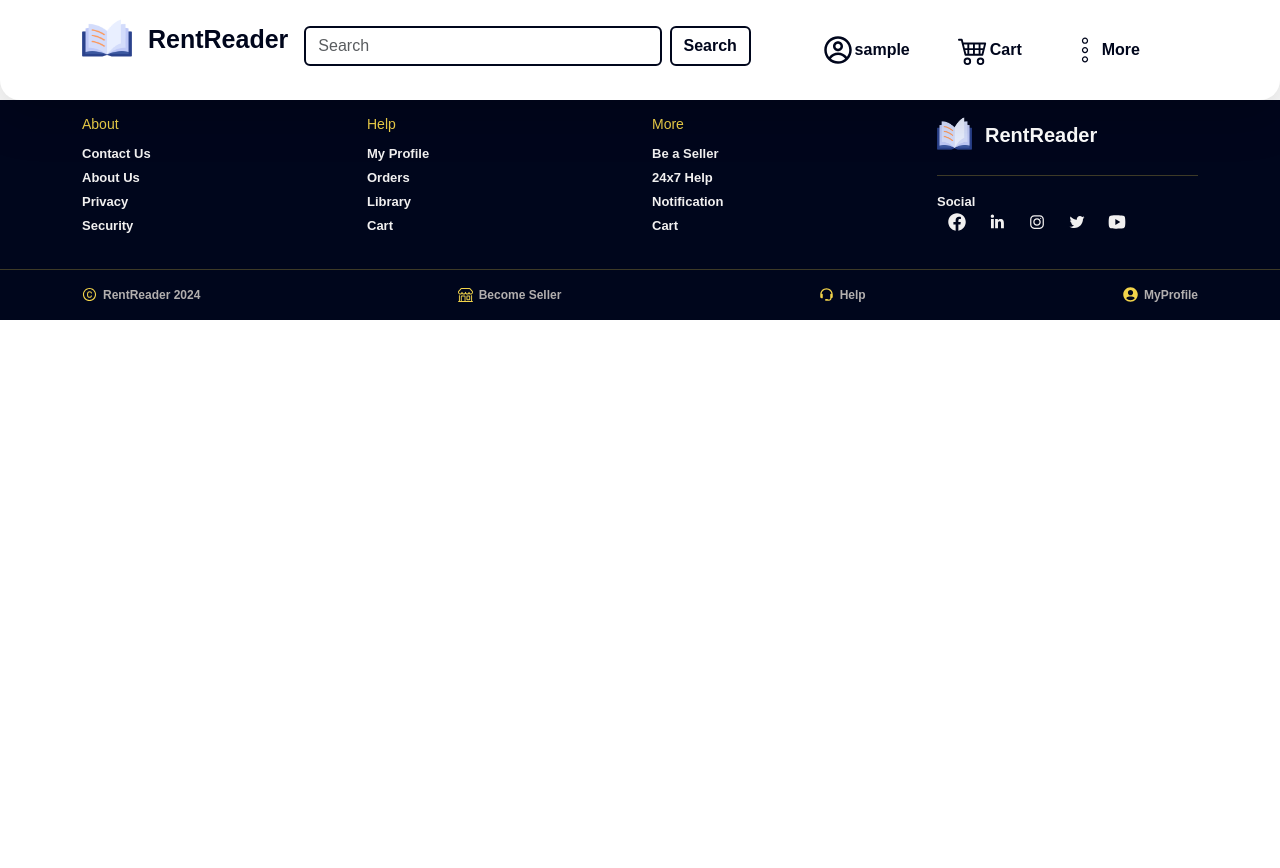
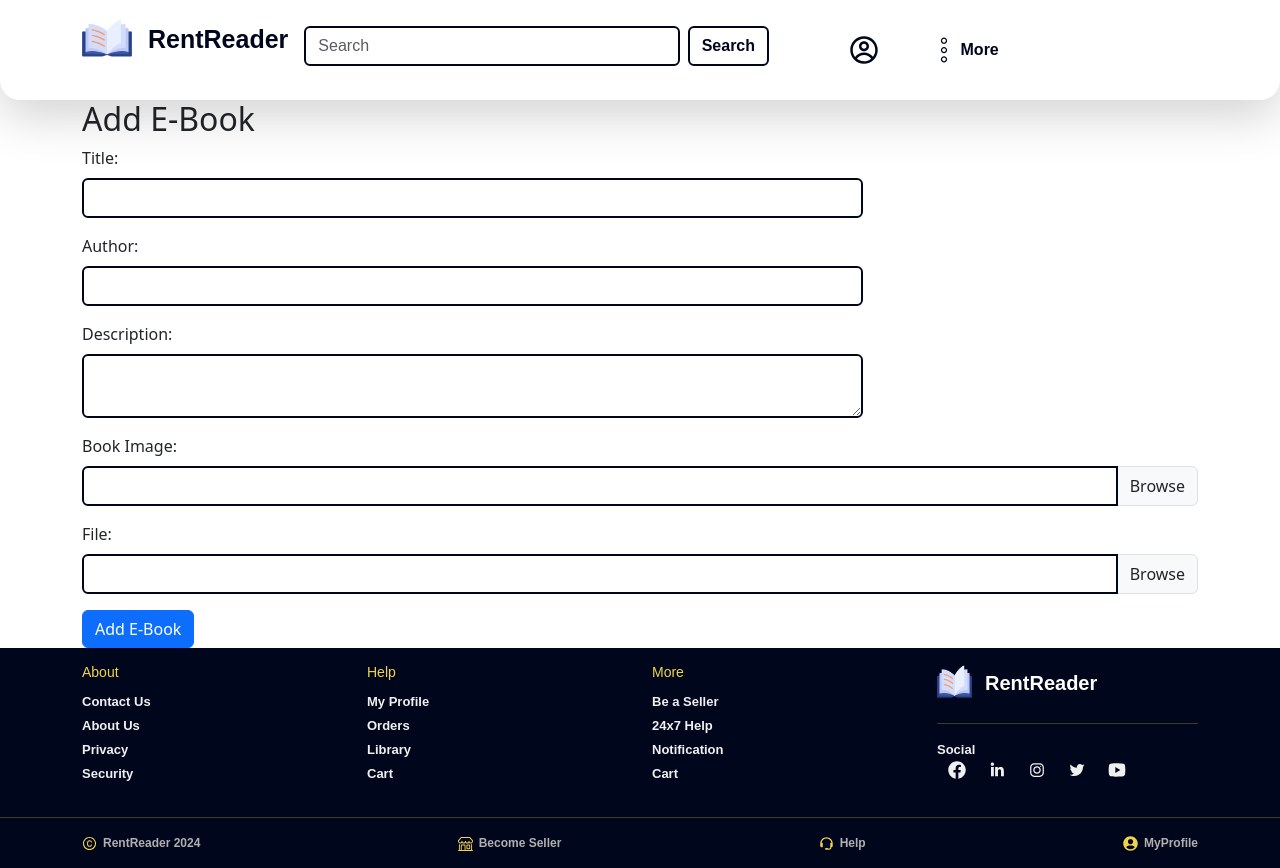
Before and after one commit to Adarshkumar007/Ebook-Rental-App, a React (Create React App) app in the folder client/: page /publish in a window 1280 px wide. Before the commit the page ends 800 px from the top, so only its background shows below. Built offline with nearby package versions, Linux system fonts and the light colour scheme; sample sign-in values are in the browser's storage.

Commit message:
publish page

```diff
--- a/client/src/App.jsx
+++ b/client/src/App.jsx
@@ -1,10 +1,18 @@
 import React, { useEffect } from 'react';
 import 'bootstrap/dist/css/bootstrap.min.css';
+import { useNavigate } from 'react-router-dom';
+import { useDispatch, useSelector } from 'react-redux';
+import { setUserTypeAction } from './redux/actions/authActions';
 
 const App = () => {
-  useEffect(()=>{
-    console.log("user");
-},[]);
+  // const navigate = useNavigate();
+  // const dispatch=useDispatch();
+
+
+  const userType = useSelector(state => state.setUserType.USER_TYPE);
+  // const isAuthenticated = useSelector((state) => state.auth.isAuthenticated);
+
+
   return (
 
     <div className="d-flex flex-column min-vh-100">
--- a/client/src/components/NavBar.jsx
+++ b/client/src/components/NavBar.jsx
@@ -73,6 +73,9 @@ const NavbarComponent = () => {
   const handleProfileClick = () => {
     setIsDropdownOpen(!isDropdownOpen);
   };
+  const handlePublish=()=>{
+    navigate("/publish");
+  }
 
   return (
     <>
@@ -194,7 +197,7 @@ const NavbarComponent = () => {
                       {userType === "seller" &&
                       <>
                           <li>
-                            <a className="dropdown-item pointer">
+                            <a className="dropdown-item pointer" onClick={handlePublish}>
                               <CiDeliveryTruck
                                 className="account-pic"
                                 id="list-pics"
--- /dev/null
+++ b/client/src/components/Publish.jsx
@@ -0,0 +1,109 @@
+import React, { useEffect, useState } from 'react';
+import axios from 'axios';
+import { useNavigate } from 'react-router-dom';
+import { useDispatch, useSelector } from 'react-redux';
+import { setUserTypeAction } from '../redux/actions/authActions';
+
+function AddEBookForm() {
+  const isSellerAuthenticated = useSelector(state => state.sellerauth.isAuthenticated);
+  const userType = useSelector(state => state.setUserType.USER_TYPE);
+  const [title, setTitle] = useState('');
+  const [author, setAuthor] = useState('');
+  const [description, setDescription] = useState('');
+  const [file, setFile] = useState(null);
+  const [fileName, setFileName] = useState('');
+  const [image, setImage] = useState(null);
+  const [imageName, setImageName] = useState('');
+  const [error, setError] = useState('');
+  const navigate = useNavigate();
+  const dispatch=useDispatch();
+
+  useEffect(() => {
+    dispatch(setUserTypeAction("seller"));
+    console.log("user is",userType);
+    if (!isSellerAuthenticated) {
+      navigate('/seller');
+    }
+
+  }, []);
+
+  const handleFileChange = (e) => {
+    setFile(e.target.files[0]);
+    setFileName(e.target.files[0].name);
+  };
+  const handleImageChange = (e) => {
+    setImage(e.target.files[0]);
+    setImageName(e.target.files[0].name);
+  };
+  const handleSubmit = async (e) => {
+    e.preventDefault();
+    setError(''); // Reset error state
+
+    const formData = new FormData();
+    formData.append('title', title);
+    formData.append('author', author);
+    formData.append('description', description);
+    formData.append('file', file);
+    formData.append('image',image)
+
+    try {
+      const response = await axios.post('http://localhost:5000/add-ebook', formData, {
+        headers: {
+          'Content-Type': 'multipart/form-data',
+          'Authorization': `Bearer ${localStorage.getItem('token')}`
+        }
+      });
+      console.log(response.data);
+    } catch (error) {
+      console.error('Error adding e-book:', error.response ? error.response.data : error.message);
+      setError(error.message);
+      if (error.response && error.response.status === 401) {
+        // Handle unauthorized error (e.g., redirect to login page)
+      } else if (error.response && error.response.status === 400) {
+        // Handle bad request error (e.g., display error message)
+      } else {
+        // Handle other errors
+      }
+    }
+  };
+
+  return (
+    <div className="container">
+      <h2>Add E-Book</h2>
+      <form onSubmit={handleSubmit}>
+        <h4>{error}</h4>
+        <div className="mb-3">
+          <label htmlFor="title" className="form-label">Title:</label>
+          <input type="text" className="form-control" id="title" value={title} onChange={(e) => setTitle(e.target.value)} />
+        </div>
+        <div className="mb-3">
+          <label htmlFor="author" className="form-label">Author:</label>
+          <input type="text" className="form-control" id="author" value={author} onChange={(e) => setAuthor(e.target.value)} />
+        </div>
+        <div className="mb-3">
+          <label htmlFor="description" className="form-label">Description:</label>
+          <textarea className="form-control" id="description" value={description} onChange={(e) => setDescription(e.target.value)} />
+        </div>
+        <div className="mb-3">
+          <label htmlFor="file" className="form-label">Book Image:</label>
+          <div className="input-group">
+            <input type="text" className="form-control" value={fileName} readOnly />
+            <input type="file" className="form-control-file d-none" id="file" accept=".png,.svg" onChange={handleFileChange} />
+            <label htmlFor="file" className="input-group-text">Browse</label>
+          </div>
+        </div>
+        <div className="mb-3">
+          <label htmlFor="file" className="form-label">File:</label>
+          <div className="input-group">
+            <input type="text" className="form-control" value={imageName} readOnly />
+            <input type="file" className="form-control-file d-none" id="file" onChange={handleFileChange} />
+            <label htmlFor="file" className="input-group-text">Browse</label>
+          </div>
+        </div>
+        <button type="submit" className="btn btn-primary">Add E-Book</button>
+      </form>
+    </div>
+  );
+}
+
+export default AddEBookForm;
--- a/client/src/index.js
+++ b/client/src/index.js
@@ -8,16 +8,17 @@ import store from './redux/store';
 import NavbarComponent from './components/NavBar';
 import FooterComponent from './components/Footer';
 import UserProfile from './components/UserProfile';
+import AddEBookForm from './components/Publish';
 
 ReactDOM.createRoot(document.getElementById('root')).render(
   <React.StrictMode>
   <Provider store={store}>
-
     <Router>
     <NavbarComponent />
       <Routes>
         <Route path="/" element={<App />} />
         <Route path="/userprofile" element={<UserProfile />} />
+        <Route path="/publish" element={<AddEBookForm />} />
         <Route path="/seller" element={<SellerPage />} />
       </Routes>
       <FooterComponent />
--- a/client/src/redux/actions/authActions.js
+++ b/client/src/redux/actions/authActions.js
@@ -119,6 +119,7 @@ export const signup = (username, email, password,userType) => async (dispatch) =
 };
 
 export const logout=(userType)=>async(dispatch)=>{
+  console.log("user..",userType);
   if(userType==="user"){
     try {
       dispatch({
```
